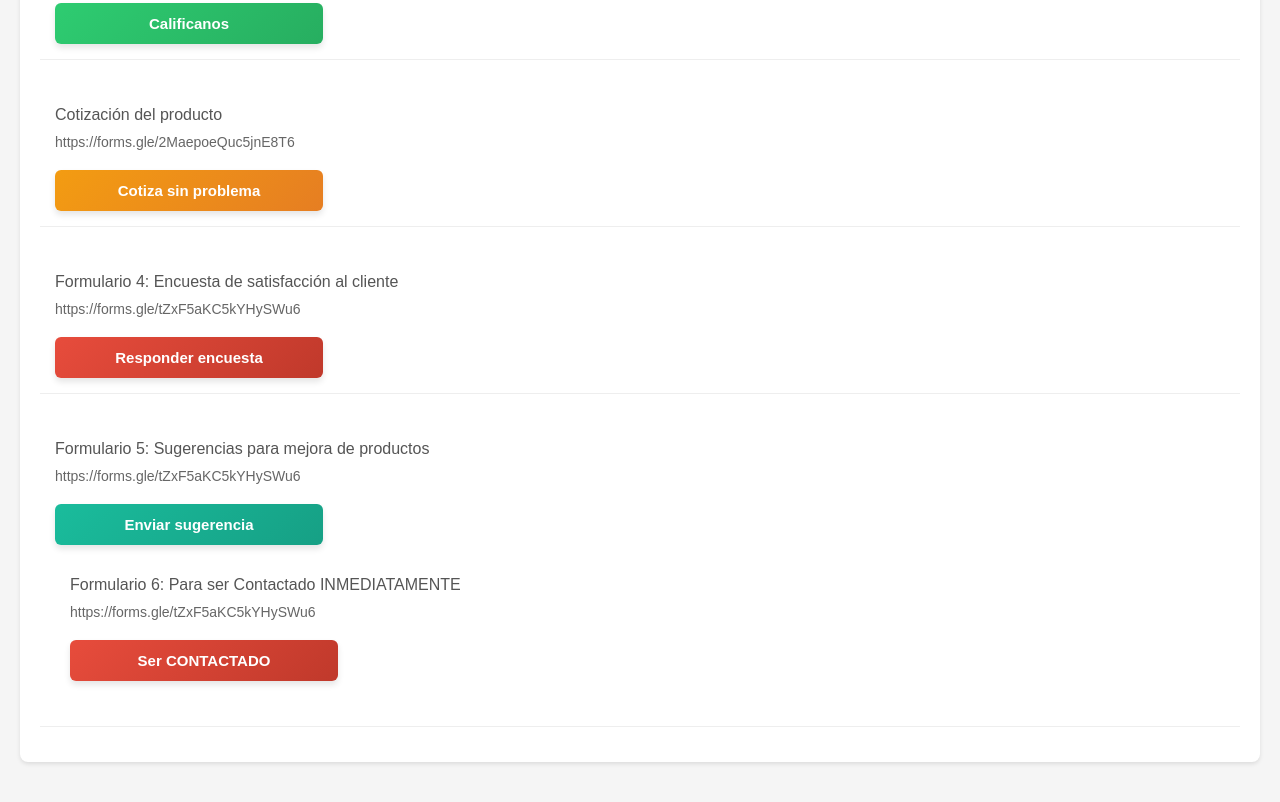
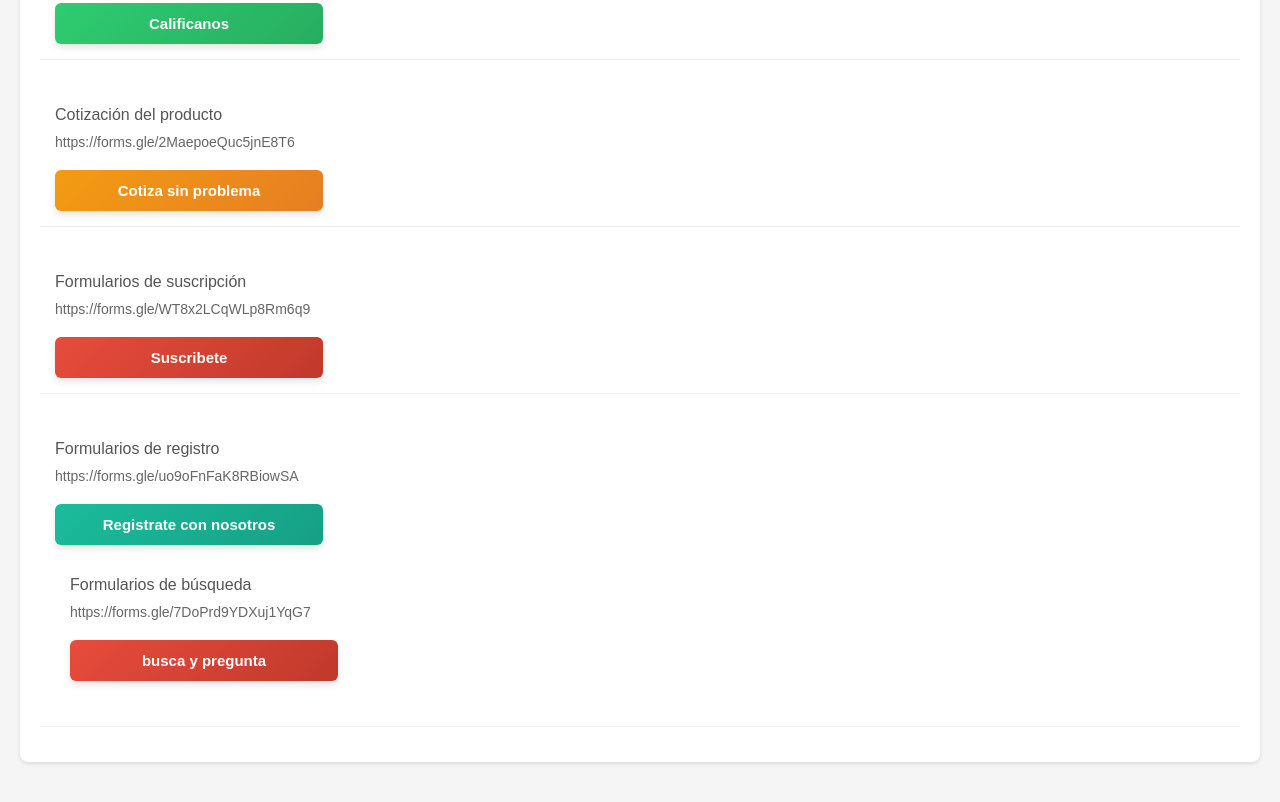
Before and after one commit to keyra731/adccomputer, a plain HTML site: page index (2).html in a window 1280 px wide. Shown: the part 1105-1907 px from the top of the page. Drawn offline with Linux system fonts and the light colour scheme.

Commit message:
Update index (2).html

```diff
--- a/index (2).html
+++ b/index (2).html
@@ -185,7 +185,7 @@
             <p class="link-description">Cuestionario de Satisfacción</p>
             <span class="link-url">https://forms.gle/F2UA4BdcXvY2xCMw5</span>
             <div class="btn-container">
-                <a href="https://forms.gle/F2UA4BdcXvY2xCMw5" target="_blank" class="btn btn-success">Calificanos </a>
+                <a href="https://forms.gle/F2UA4BdcXvY2xCMw5" target="_blank" class="btn btn-success">Calificanos</a>
             </div>
         </div>
 
@@ -198,25 +198,25 @@
         </div>
 
         <div class="link-item">
-            <p class="link-description">Formulario 4: Encuesta de satisfacción al cliente</p>
-            <span class="link-url">https://forms.gle/tZxF5aKC5kYHySWu6</span>
+            <p class="link-description">Formularios de suscripción</p>
+            <span class="link-url">https://forms.gle/WT8x2LCqWLp8Rm6q9</span>
             <div class="btn-container">
-                <a href="https://forms.gle/tZxF5aKC5kYHySWu6" target="_blank" class="btn btn-danger">Responder encuesta</a>
+                <a href="https://forms.gle/WT8x2LCqWLp8Rm6q9" target="_blank" class="btn btn-danger">Suscribete</a>
             </div>
         </div>
 
         <div class="link-item">
-            <p class="link-description">Formulario 5: Sugerencias para mejora de productos</p>
-            <span class="link-url">https://forms.gle/tZxF5aKC5kYHySWu6</span>
+            <p class="link-description">Formularios de registro</p>
+            <span class="link-url">https://forms.gle/uo9oFnFaK8RBiowSA</span>
             <div class="btn-container">
-                <a href="https://forms.gle/tZxF5aKC5kYHySWu6" target="_blank" class="btn btn-info">Enviar sugerencia</a>
+                <a href="https://forms.gle/uo9oFnFaK8RBiowSA" target="_blank" class="btn btn-info">Registrate con nosotros</a>
             </div>
 
        <div class="link-item">
-            <p class="link-description">Formulario 6: Para ser Contactado INMEDIATAMENTE</p>
-            <span class="link-url">https://forms.gle/tZxF5aKC5kYHySWu6</span>
+            <p class="link-description">Formularios de búsqueda</p>
+            <span class="link-url">https://forms.gle/7DoPrd9YDXuj1YqG7</span>
             <div class="btn-container">
-                <a href="https://forms.gle/tZxF5aKC5kYHySWu6" target="_blank" class="btn btn-semaforo">Ser CONTACTADO</a>
+                <a href="https://forms.gle/7DoPrd9YDXuj1YqG7" target="_blank" class="btn btn-semaforo">busca y pregunta</a>
             </div>
 
         </div>
```
